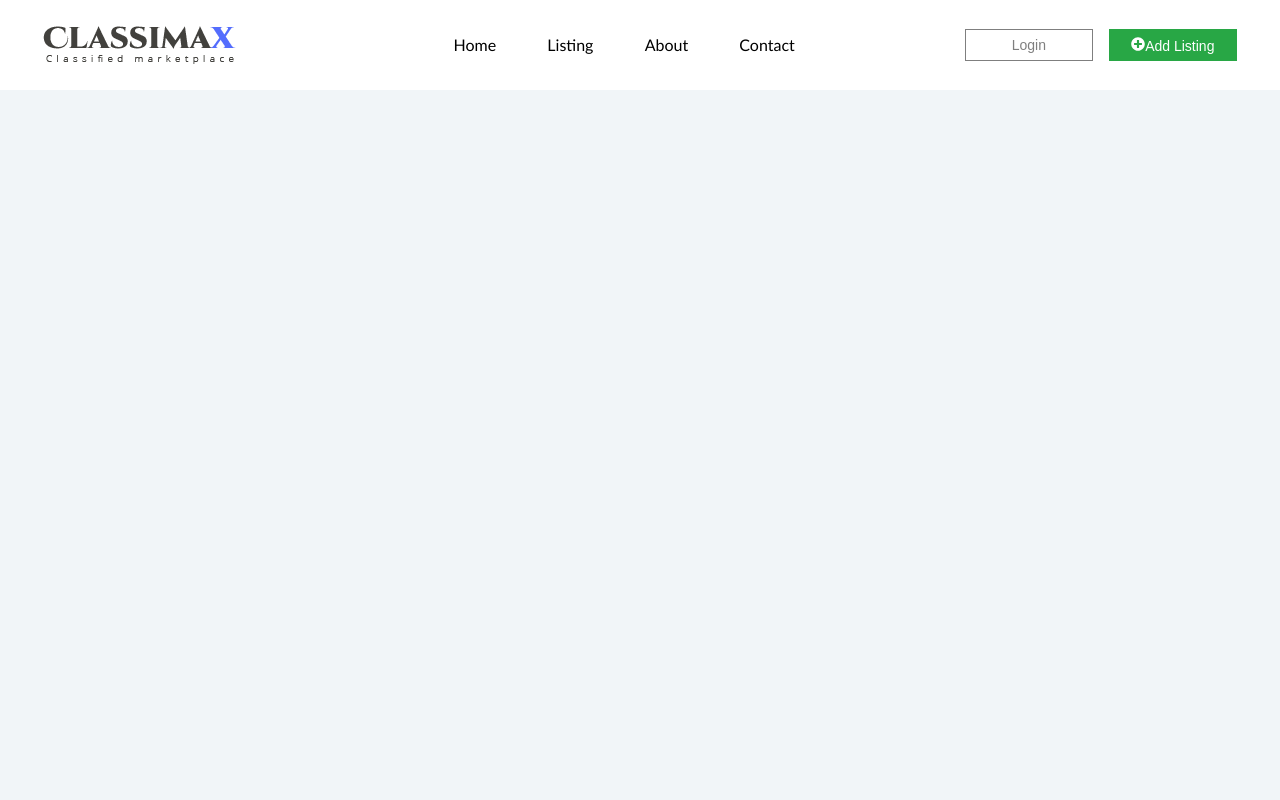
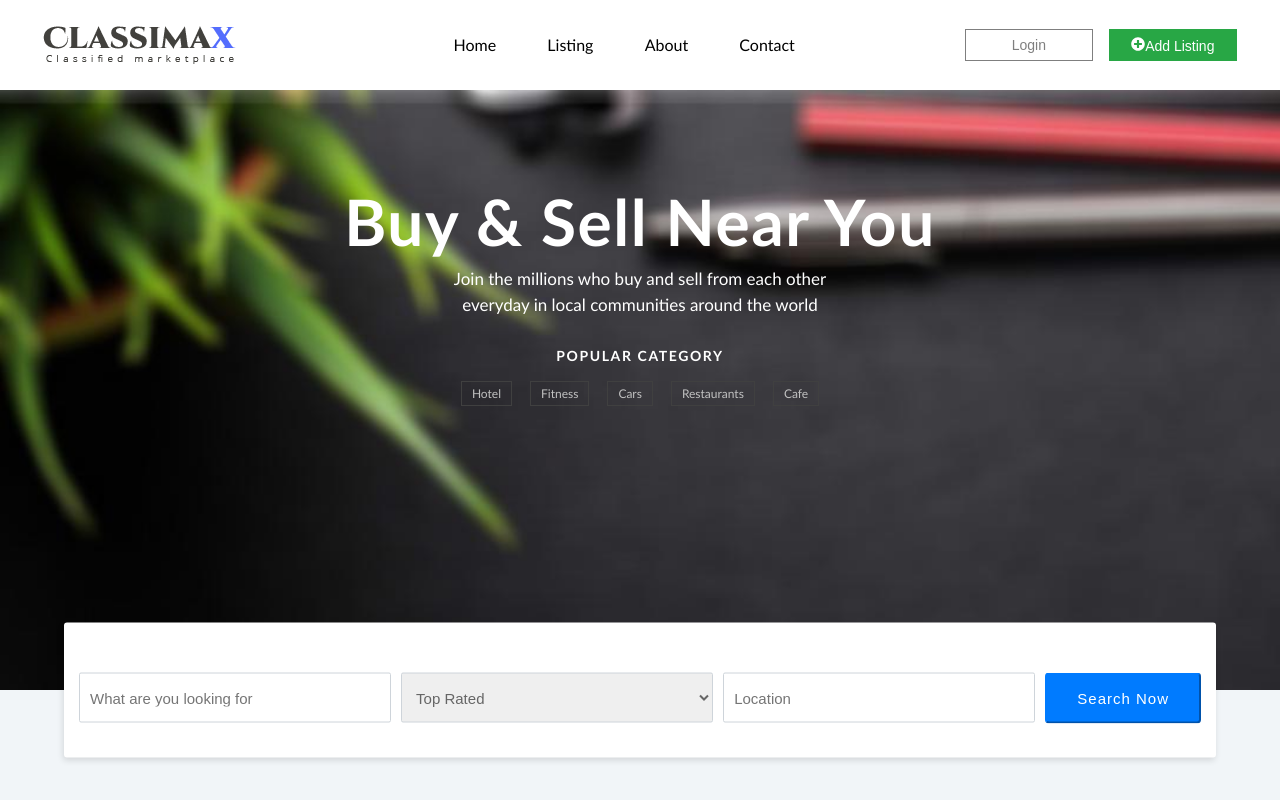
Before and after one commit to horpeazy/Classimax, a React (Create React App) app: page / in a window 1280 px wide. Built offline with nearby package versions, Linux system fonts and the light colour scheme.

Commit message:
feat: hero section

```diff
--- a/src/App.js
+++ b/src/App.js
@@ -1,9 +1,14 @@
 import React from "react";
 import Navbar from './Navbar'
+import Hero from './Hero'
 
 const App = () => {
     return(
-        <Navbar />
+        <React.Fragment>
+            <Navbar />
+            <Hero />
+        </React.Fragment>
+
     )
 }
 
--- /dev/null
+++ b/src/Hero.js
@@ -0,0 +1,54 @@
+import React from 'react'
+
+const Hero = () => {
+    return (
+        <React.Fragment>
+            <div className='hero overlay'>
+                {/* <div className='overlay'></div> */}
+                <div className='hero-content'>
+                    <h1>Buy & Sell Near You</h1>
+                    <p>
+                        Join the millions who buy and sell from each other
+                        <br />
+                        everyday in local communities around the world
+                    </p>
+                    <div className='popular-category'>
+                        <h2>popular category</h2>
+                        <ul className='popular-category-list'>
+                            <li><a href='/'>hotel</a></li>
+                            <li><a href='/'>fitness</a></li>
+                            <li><a href='/'>cars</a></li>
+                            <li><a href='/'>restaurants</a></li>
+                            <li><a href='/'>cafe</a></li>
+                        </ul>
+                    </div>
+                </div>
+                <form className='search-form'>
+                    <div className='form-group'>
+                        <input type='text' name='item'
+                            placeholder='What are you looking for'
+                            className='form-control'
+                        />
+                    </div>
+                    <div className='form-group'>
+                        <select name='option' className='form-control'>
+                            <option value='' disabled defaultValue>Category</option>
+                            <option value='1' className='option'>Top Rated</option>
+                            <option value='2' className='option'>Lowest Price</option>
+                            <option value='3' className='option'>Highest Price</option>
+                        </select>
+                    </div>
+                    <div className='form-group'>
+                        <input type='text' name='location'
+                            placeholder='Location'
+                            className='form-control'
+                        />
+                    </div>
+                    <button type='submit'>Search Now</button>
+                </form>
+            </div>
+        </React.Fragment>
+    )
+}
+
+export default Hero;
--- a/src/index.css
+++ b/src/index.css
@@ -81,7 +81,7 @@ Variables
     margin-bottom: 0.75rem;
 }
 h1 {
-    font-size: 3rem;
+    font-size: 2.5rem;
 }
 h2 {
     font-size: 2rem;
@@ -160,7 +160,6 @@ nav {
 }
 
 .dropdown {
-    display: none;
     flex-direction: column;
     max-height: 0px;
     transition: .5s all ease-in-out;
@@ -254,6 +253,119 @@ li a:hover {
     cursor: pointer;
 }
 
+.hero {
+    background-image: url(./images/home/hero.jpg);
+    background-color: rgba(0, 0, 0, 0.51);
+    background-size: cover;
+    background-repeat: no-repeat;
+    width: 100%;
+    min-height: 45rem;
+    position: relative;
+    text-align: center;
+    color: white;
+    padding: 100px 5px 0;
+}
+
+/* .overlay::before {
+    content: '';
+    background: rgba(0, 0, 0, 0.51);
+    position: absolute;
+    top: 0;
+    left: 0;
+    right: 0;
+    bottom: 0;
+} */
+
+.popular-category h2{
+    font-size: 14px;
+    text-transform: uppercase;
+    font-weight: bold;
+    color: #fff;
+    margin: 1rem 0;
+}
+
+.popular-category-list li {
+    display: inline-block;
+    margin: 0 0.5rem;
+    padding: 1px;
+}
+
+.popular-category li a {
+    border: 1px solid #404040;
+    color: #c1c1c1;
+    font-weight: 200;
+    padding: 4px 10px;
+    font-size: 12px;
+    text-transform: capitalize;
+}
+
+.popular-category-list {
+    list-style: none;
+    margin-top: 20px;
+    margin-bottom: 1rem;
+    padding-inline-start: 40px;
+    display: block;
+    margin-block-start: 1em;
+    margin-block-end: 1em;
+    margin-inline-start: 0px;
+    margin-inline-end: 0px;
+    padding: 0 40px;
+    text-align: center !important;
+    line-height: 1.5;
+}
+
+.hero p {
+    color: white;
+    font-size: 17px;
+    margin-bottom: 2rem;
+}
+
+.hero img {
+    width: 100%;
+    height: 100%;
+}
+
+.search-form {
+    display: grid;
+    grid-template-columns: 1fr;
+    width: 90%;
+    position: absolute;
+    left: 50%;
+    bottom: 0;
+    transform: translate(-50%, 80px);
+    background-color: white;
+    padding: 40px 15px 25px 15px;
+    border-radius: 3px;
+    box-shadow: -1px 3px 6px rgb(0 0 0 / 12%);
+}
+
+.form-control{
+    border-radius: 2px;
+    height: 50px;
+    color: #666;
+    box-shadow: none;
+    font-size: 15px;
+    width: 100%;
+    border: 1px solid #ced4da;
+    overflow: visible;
+    margin: 10px auto;
+    padding: 0 10px;
+}
+
+
+.search-form button {
+    font-size: 15px;
+    letter-spacing: 1px;
+    display: inline-block;
+    padding: 15px 30px;
+    border-radius: 4px;
+    color: #fff;
+    background-color: #007bff;
+    border-color: #007bff;
+    width: 100%;
+    cursor: pointer;
+}
+
 /*
     ===============
     Desktop Styles
@@ -313,6 +425,7 @@ li a:hover {
         justify-content: space-between;
         flex-basis: 75%;
         overflow: visible;
+        z-index: 2;
     }
 
     .link {
@@ -330,6 +443,29 @@ li a:hover {
 
     .arrow {
         display: none;
+    }
+
+    .hero {
+        min-height: 75vh;
+    }
+}
+
+@media (min-width: 768px) {
+    .search-form {
+        flex-direction: row;
+        justify-content: space-between;
+        align-items: center;
+        grid-template-columns: 1fr 1fr 1fr auto;
+        gap: 10px;
+        transform: translate(-50%, 50%);
+    }
+
+    .search-form button {
+        width: auto;
+    }
+
+    .form-control {
+        width: 100%;
     }
 }
 
```
Lines whose indentation alone changed are shown as unchanged.
